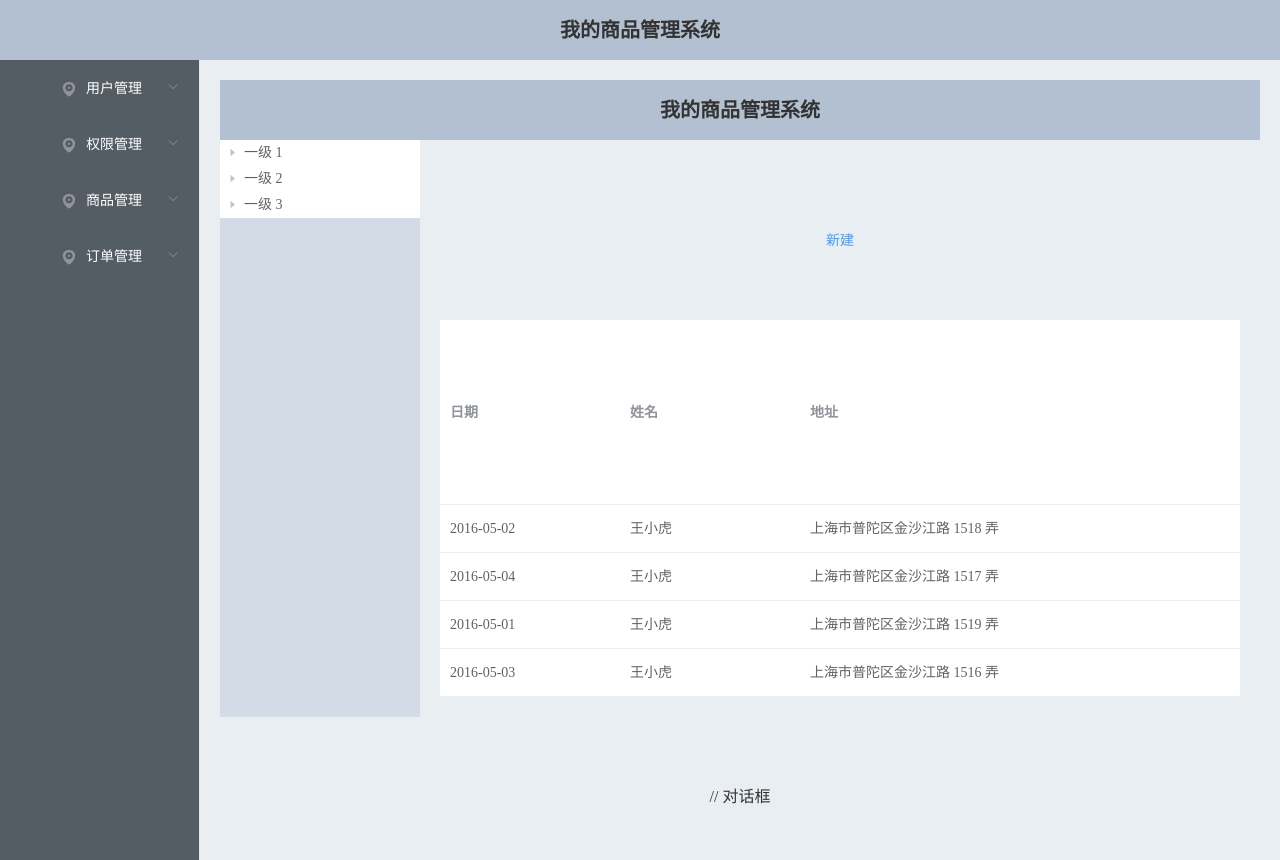
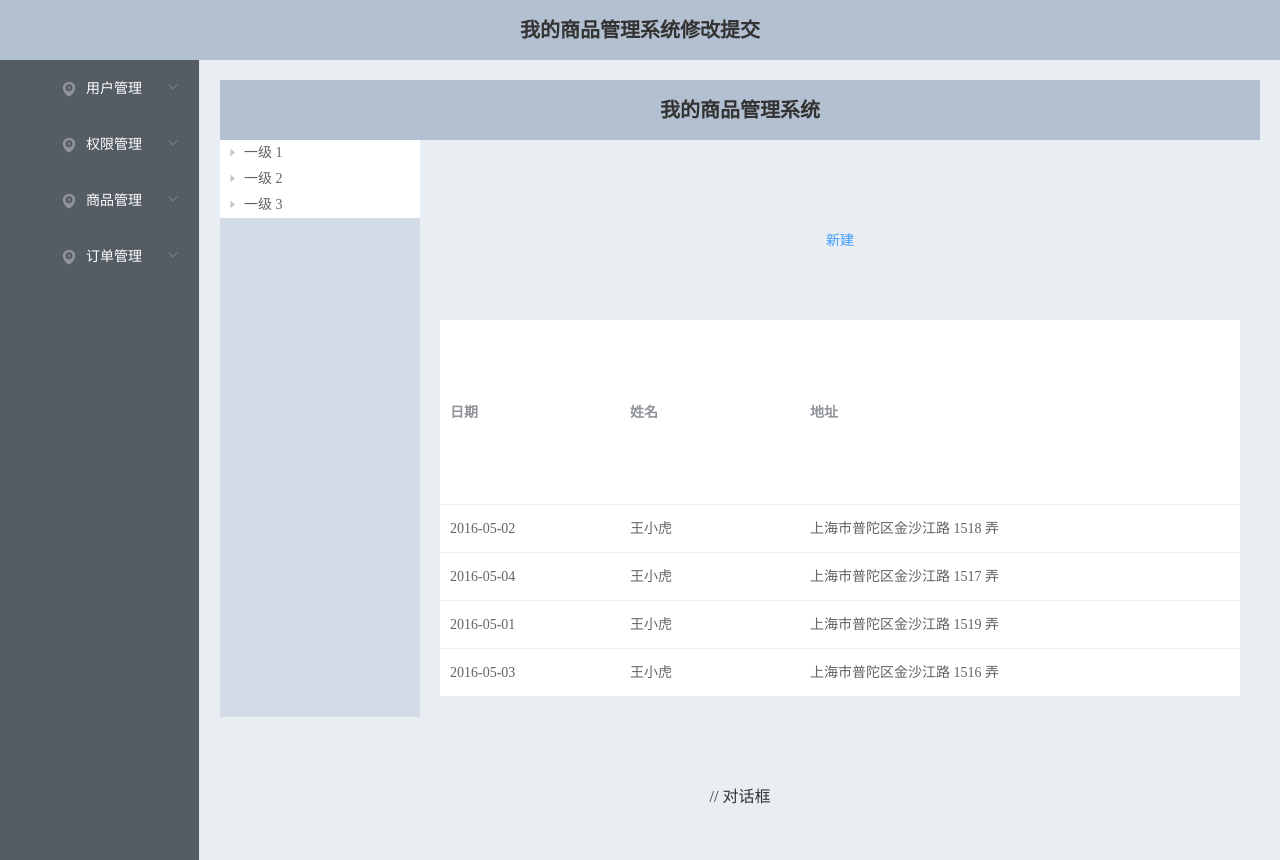
Before and after one commit to zhuhuizhen/labsystem, a Vue app: page /#/goods in a window 1280 px wide. Built offline with nearby package versions, Linux system fonts and the light colour scheme.

Commit message:
修改提交

```diff
--- a/src/components/home.vue
+++ b/src/components/home.vue
@@ -1,6 +1,6 @@
 <template>
   <el-container>
-  <el-header>我的商品管理系统</el-header>
+  <el-header>我的商品管理系统修改提交</el-header>
   <el-container>
     <el-aside width="200px">
       <el-menu
```
